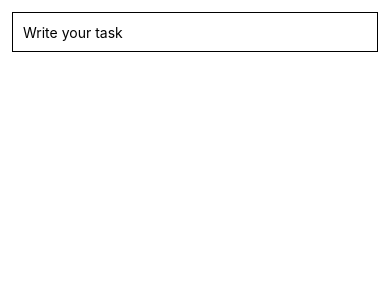
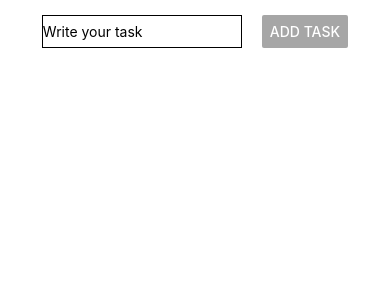
Before and after one commit to Talonsk/Todo_practice, a React Native app in the folder anima-more/App/: screen / in a window 390 px wide. Shown: the top 300 px of the page. Built offline with nearby package versions, Linux system fonts and the light colour scheme.

Commit message:
add button

```diff
--- a/anima-more/App/App.tsx
+++ b/anima-more/App/App.tsx
@@ -1,3 +1,4 @@
+/* eslint-disable react/react-in-jsx-scope */
 /**
  * Sample React Native App
  * https://github.com/facebook/react-native
@@ -5,27 +6,40 @@
  * @format
  */
 
-import React, { useState } from 'react';
-import { styles } from './styles';
-
 import {
+  Alert,
+  Button,
   SafeAreaView,
   TextInput,
 } from 'react-native';
+import { styles } from './styles';
+import React from 'react';
+
+function onPressAdd(){
+  Alert.alert('I`m presed');
+}
 
 function App(): React.JSX.Element {
-  const [text, onChangeText] = useState('');
+
+  const [text, onChangeText] = React.useState('');
 
   return (
     <SafeAreaView>
+        <SafeAreaView style={styles.container}>
           <TextInput
             style={styles.input}
             onChangeText={onChangeText}
             placeholder="Write your task"
             value={text}
           />
+          <Button
+            onPress={onPressAdd}
+            title='Add task'
+            color='#a6a6a6'
+          />
+        </SafeAreaView>
     </SafeAreaView>
   );
-};
+}
 
 export default App;
--- a/anima-more/App/styles.tsx
+++ b/anima-more/App/styles.tsx
@@ -1,10 +1,15 @@
 import { StyleSheet } from "react-native";
 
 export const styles = StyleSheet.create({
-    input: {
-        height: 40,
-        margin: 12,
+    container:{
+        flexDirection: 'row',
+        justifyContent: 'center',
+        gap: 20,
+        padding: 10,
+        margin:  15,
+    },
+    input:{
+        width: 200,
         borderWidth: 1,
-        padding: 10,
     },
 });
```
Lines whose indentation alone changed are shown as unchanged.
